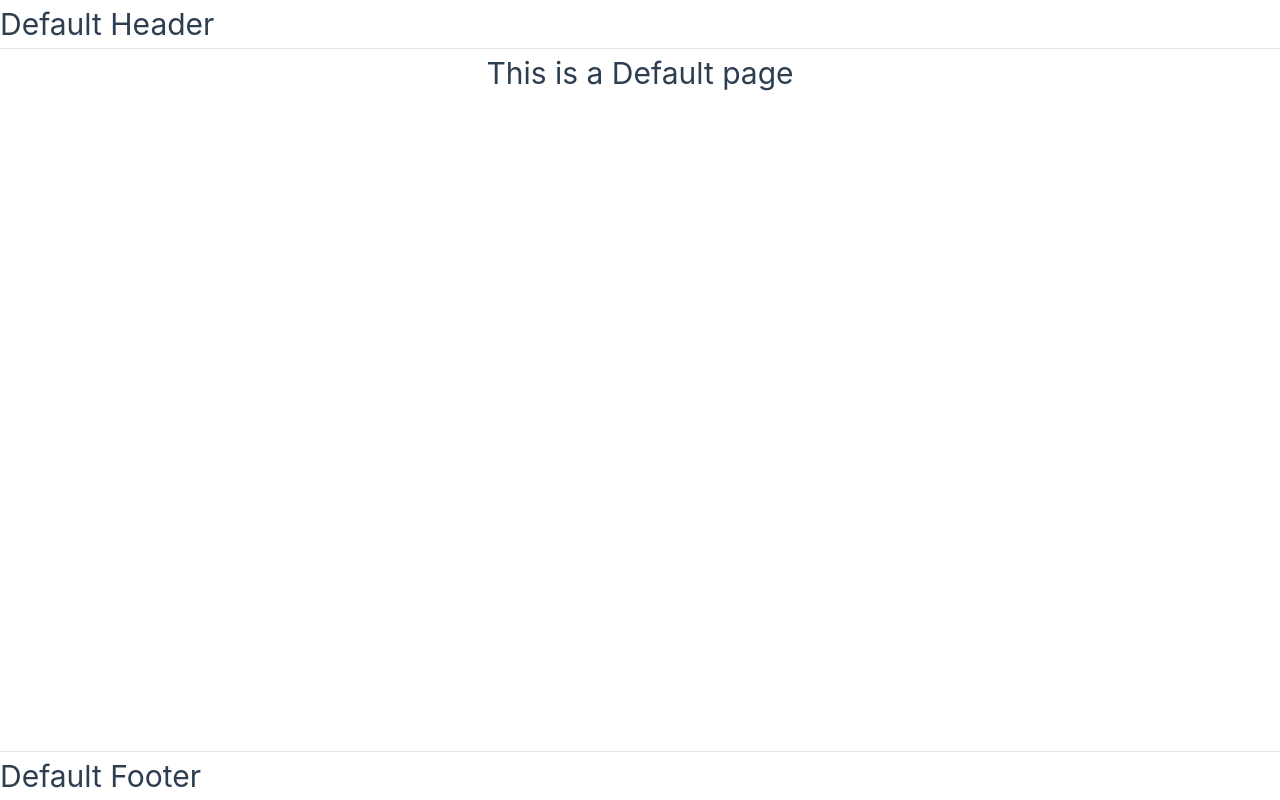
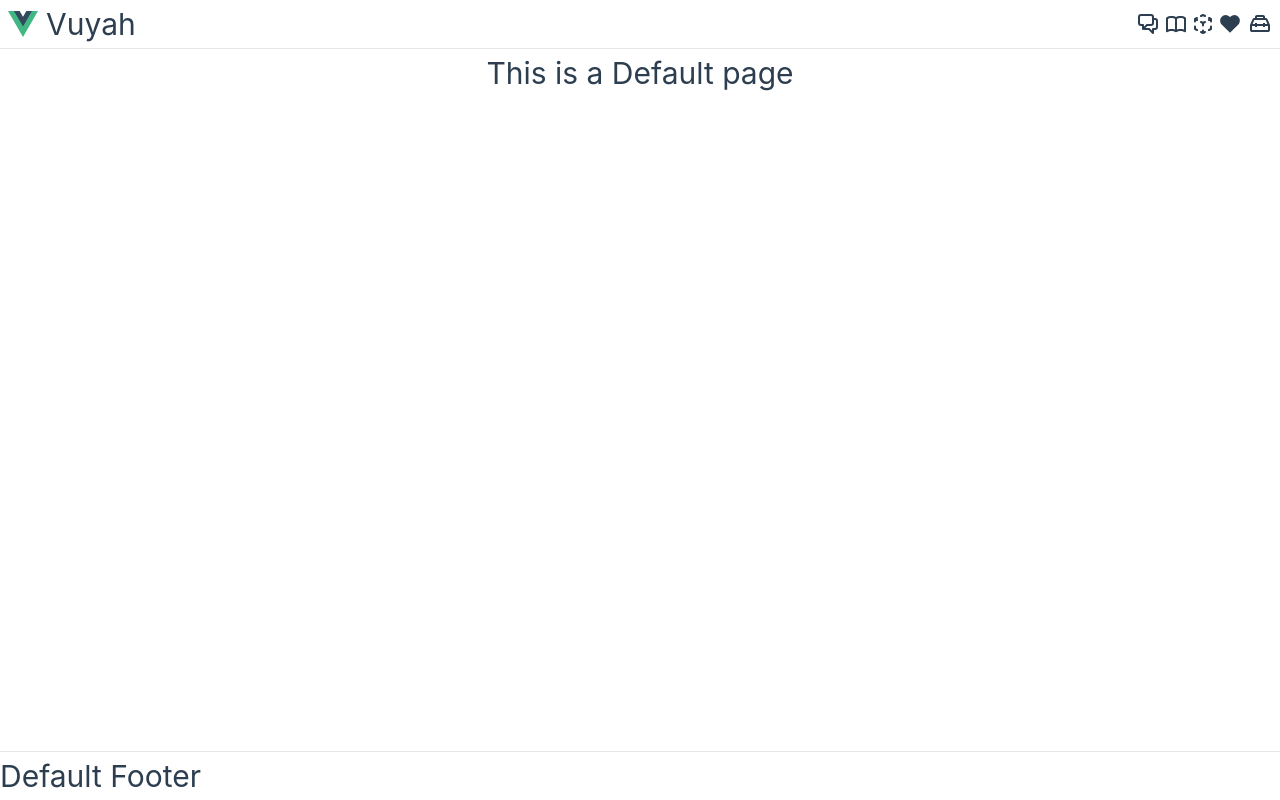
Before and after one commit to oobg/Vuyah, a Vue app: page / in a window 1280 px wide. Built offline with nearby package versions, Linux system fonts and the light colour scheme.

Commit message:
feat: add logo, flex spacer, and icons to header for improved layout

```diff
--- a/src/widget/header/DefaultHeader.vue
+++ b/src/widget/header/DefaultHeader.vue
@@ -1,9 +1,41 @@
 <template>
   <header>
-    <h1>Default Header</h1>
+    <img
+      src="@/shared/img/logo.svg"
+      alt="Vue logo"
+      class="logo"
+      width="30"
+      height="30"
+    />
+    <h1>Vuyah</h1>
+    <flex-spacer />
+    <icon-community />
+    <icon-documentation />
+    <icon-ecosystem />
+    <icon-support />
+    <icon-tooling />
   </header>
 </template>
 
-<script setup lang="ts"></script>
+<script setup lang="ts">
+import { defineAsyncComponent } from "vue";
+import FlexSpacer from "@/shared/ui/FlexSpacer.vue";
 
-<style scoped></style>
+const IconCommunity = defineAsyncComponent(() => import("@/shared/img/main-icon/IconCommunity.vue"));
+const IconDocumentation = defineAsyncComponent(() => import("@/shared/img/main-icon/IconDocumentation.vue"));
+const IconEcosystem = defineAsyncComponent(() => import("@/shared/img/main-icon/IconEcosystem.vue"));
+const IconSupport = defineAsyncComponent(() => import("@/shared/img/main-icon/IconSupport.vue"));
+const IconTooling = defineAsyncComponent(() => import("@/shared/img/main-icon/IconTooling.vue"));
+</script>
+
+<style scoped>
+header {
+  display: flex;
+  flex-direction: row;
+  justify-content: space-between;
+  align-items: center;
+  gap: 0.5rem;
+
+  padding: 0 0.5rem;
+}
+</style>
```
